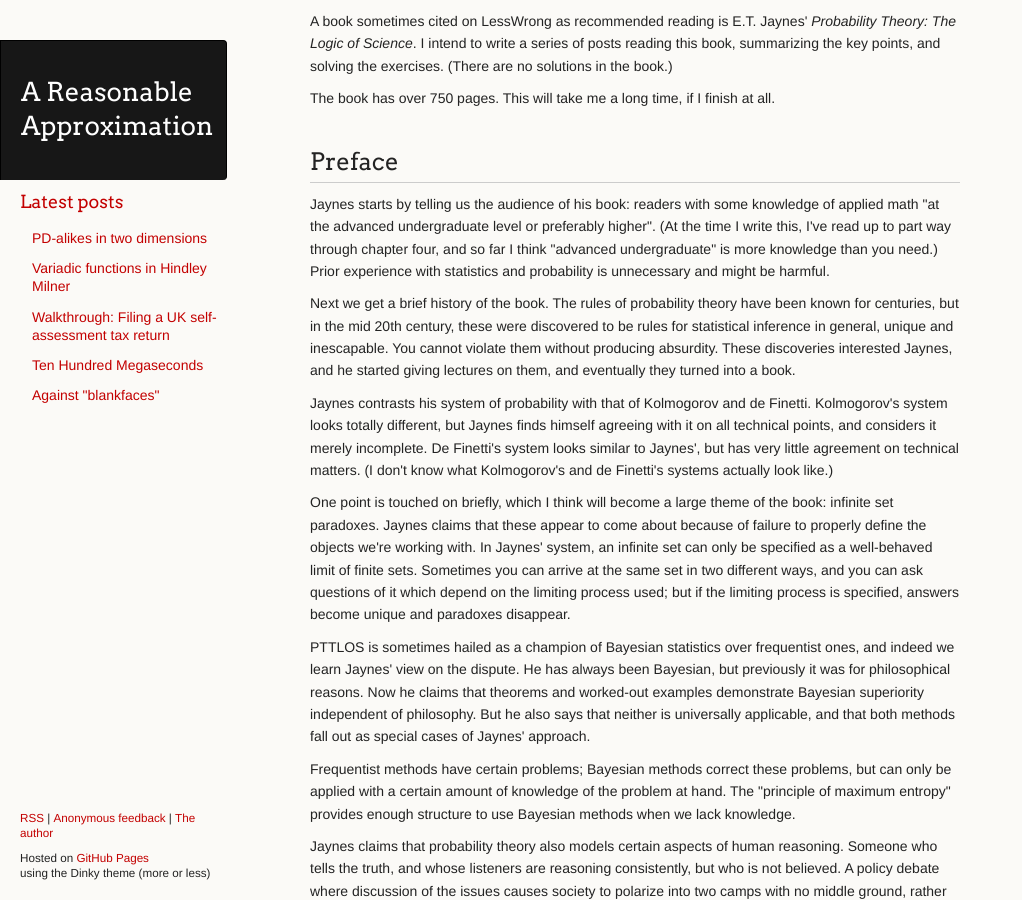
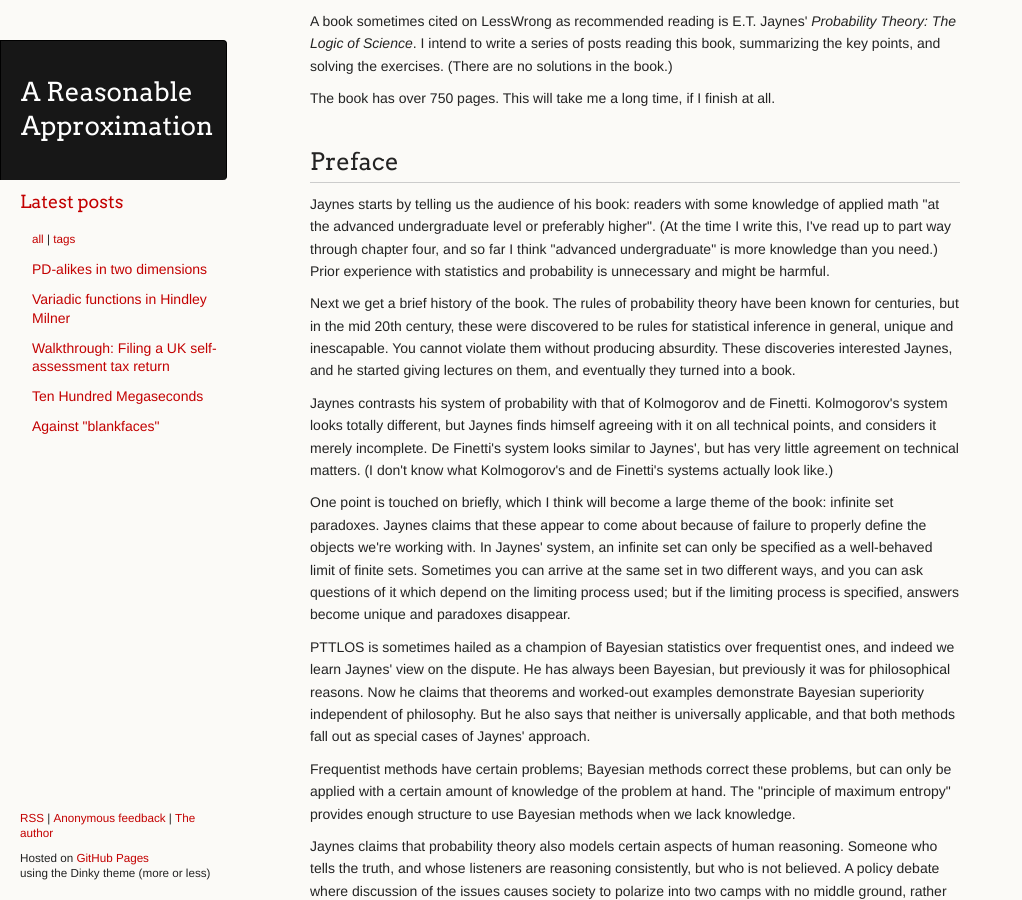
Before and after one commit to ChickenProp/chickenprop.github.com, a Jekyll site: the page built from cliffs-notes-pttlos-part-1.md, in a window 1280 px wide and 900 px high. Shown: the whole window, without its empty margins (0-1022 px from the left). Built offline with Jekyll 4.4.1, drawn with Linux system fonts in a browser that asks for light colours; nearby versions of some CDN libraries; our own code applies the rules of GitHub Pages for plain Markdown files; formulas are drawn with MathJax 3.

Commit message:
Link to tags.

```diff
--- a/_layouts/default.html
+++ b/_layouts/default.html
@@ -48,6 +48,11 @@
         <h1 class="header"><a href="/">A Reasonable Approximation</a></h1>
         <h3><a href="/archive.html">Latest posts</a></h3>
         <ul>
+          <li>
+            <small>
+              <a href="/archive.html">all</a> | <a href="/tags.html">tags</a>
+            </small>
+          </li>
           {% comment %}There's no easy way to increment an integer, so use hacky string-length method.{% endcomment %}
           {% assign shown = '' %}
           {% for post in site.posts %}
```
Lines whose indentation alone changed are shown as unchanged.
